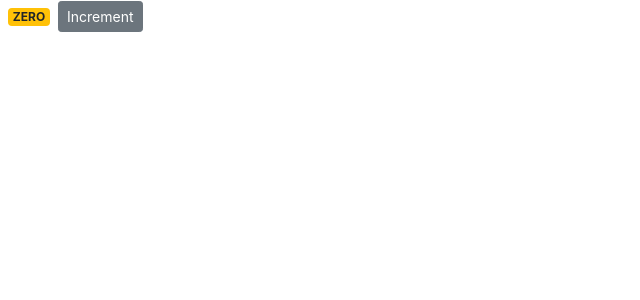
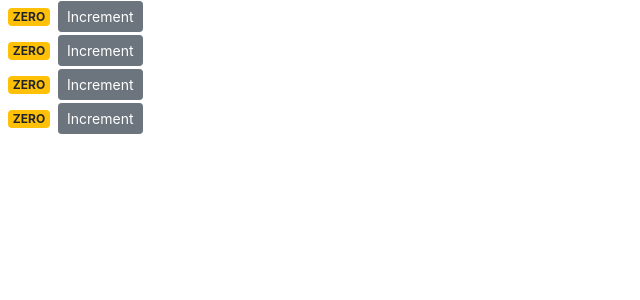
Before and after one commit to Modekai/Jambo-retail-store, a React (Create React App) app in the folder counter-app/: page / in a window 1280 px wide. Shown: the top 300 px of the page, without its empty margins (0-640 px from the left). Built offline with nearby package versions, Linux system fonts and the light colour scheme.

Commit message:
adding multiple components and composing them.

```diff
--- /dev/null
+++ b/counter-app/src/components/counters.jsx
@@ -0,0 +1,18 @@
+import React, { Component } from "react";
+import Counter from "./counter";
+
+class Counters extends Component {
+  state = {};
+  render() {
+    return (
+      <div>
+        <Counter />
+        <Counter />
+        <Counter />
+        <Counter />
+      </div>
+    );
+  }
+}
+
+export default Counters;
--- a/counter-app/src/index.js
+++ b/counter-app/src/index.js
@@ -4,9 +4,9 @@
 import App from "./App";
 import * as serviceWorker from "./serviceWorker";
 import "bootstrap/dist/css/bootstrap.css";
-import Counter from "./components/counter";
+import Counters from "./components/counters";
 
-ReactDOM.render(<Counter />, document.getElementById("root"));
+ReactDOM.render(<Counters />, document.getElementById("root"));
 
 // If you want your app to work offline and load faster, you can change
 // unregister() to register() below. Note this comes with some pitfalls.
```
